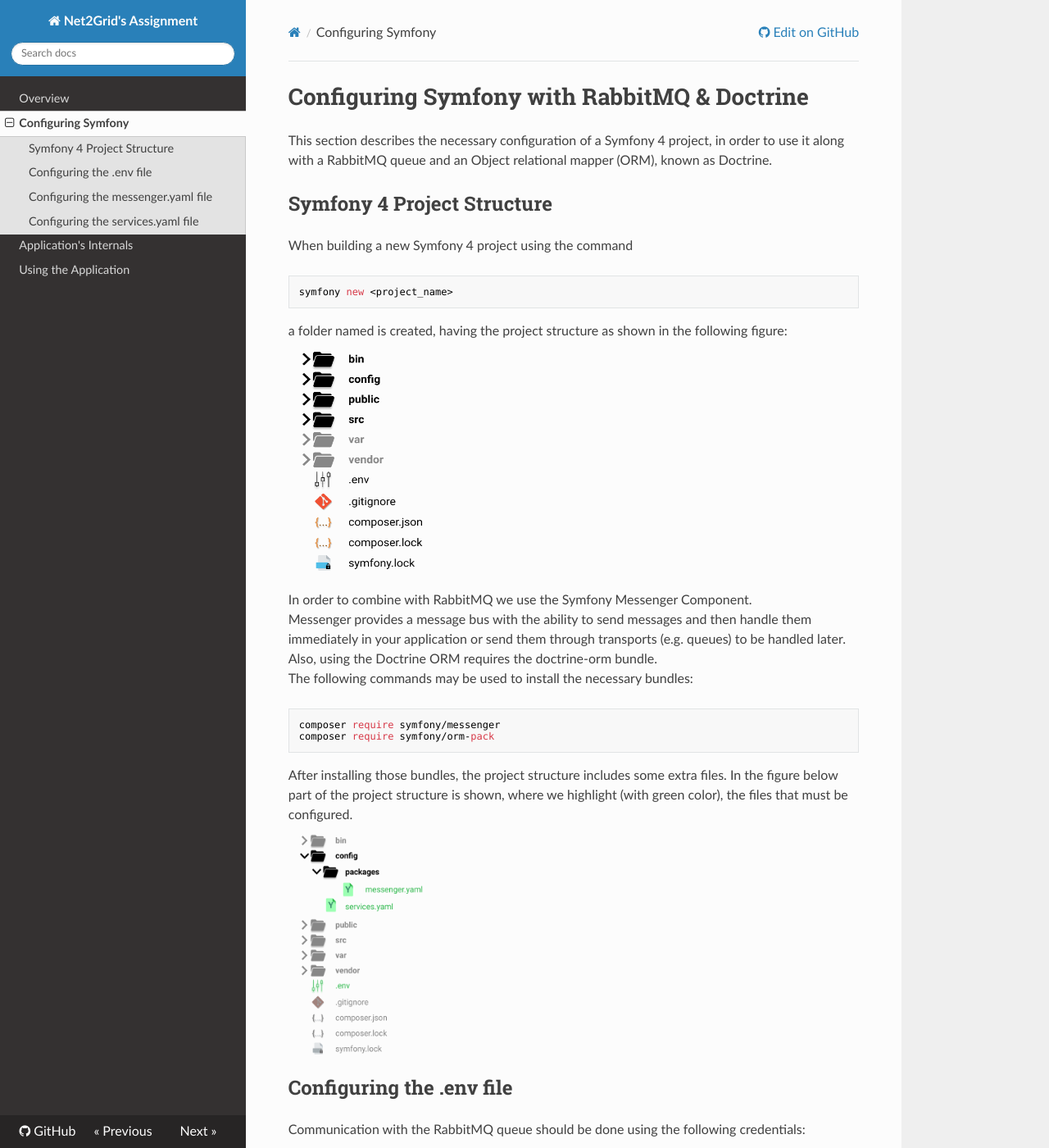
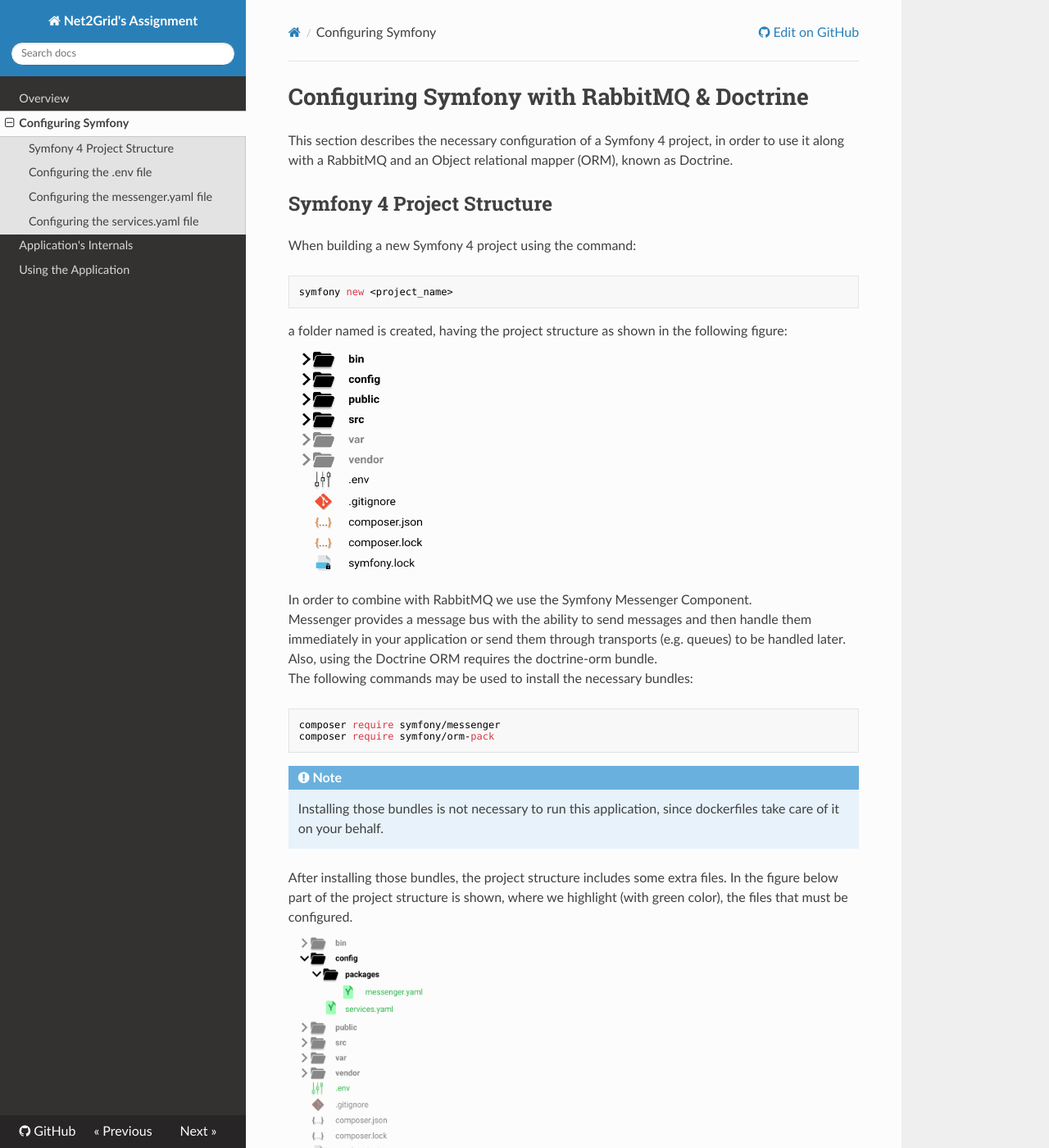
Before and after one commit to mpekchri/SymfonyRabbitMQ, an MkDocs documentation site: the page built from docs/docs/settings.md, in a window 1280 px wide and 1400 px high. Shown: the whole window at 82% size. Built offline with MkDocs 1.6.1, drawn with Linux system fonts in a browser that asks for light colours; nearby versions of some CDN libraries.

Commit message:
minor modifications in docs

```diff
--- a/docs/docs/settings.md
+++ b/docs/docs/settings.md
@@ -1,11 +1,11 @@
 # Configuring Symfony with RabbitMQ & Doctrine
 
 This section describes the necessary configuration of a Symfony 4 project,
-in order to use it along with a RabbitMQ queue and an Object relational mapper (ORM),
+in order to use it along with a RabbitMQ and an Object relational mapper (ORM),
 known as Doctrine.
 
 ## Symfony 4 Project Structure
-When building a new Symfony 4 project using the command
+When building a new Symfony 4 project using the command:
 
     symfony new <project_name>
 
@@ -21,6 +21,10 @@ The following commands may be used to install the necessary bundles:
 
     composer require symfony/messenger
     composer require symfony/orm-pack
+
+!!! note
+    Installing those bundles is not necessary to run this application,
+    since dockerfiles take care of it on your behalf.
 
 After installing those bundles, the project structure includes some extra files. In the figure below
 part of the project structure is shown, where we highlight (with green color), the files that must be
```
